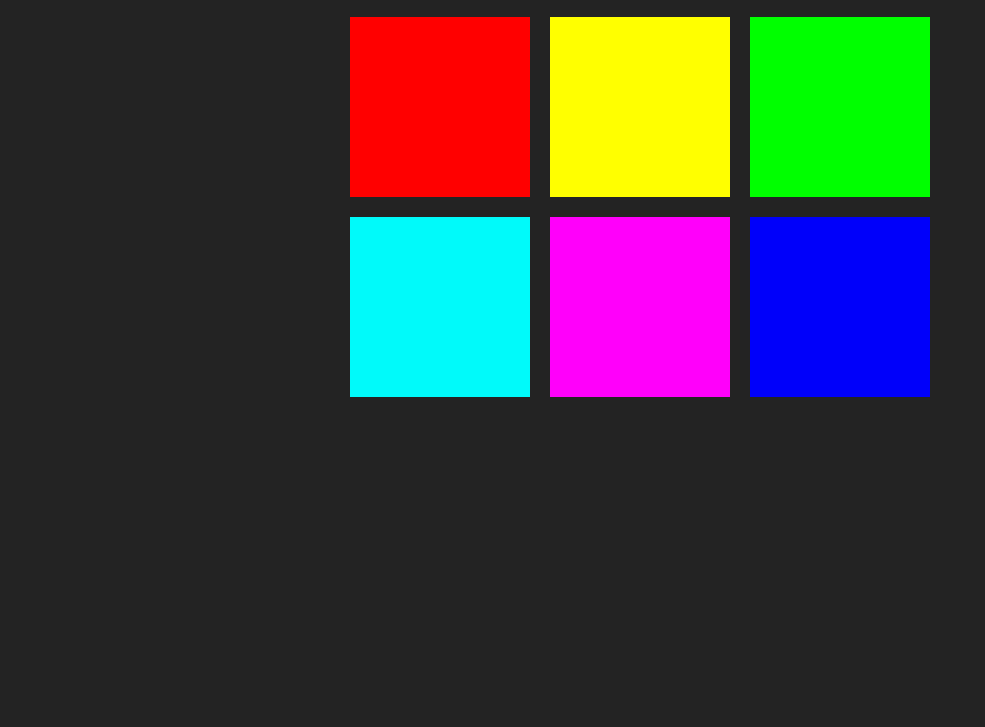
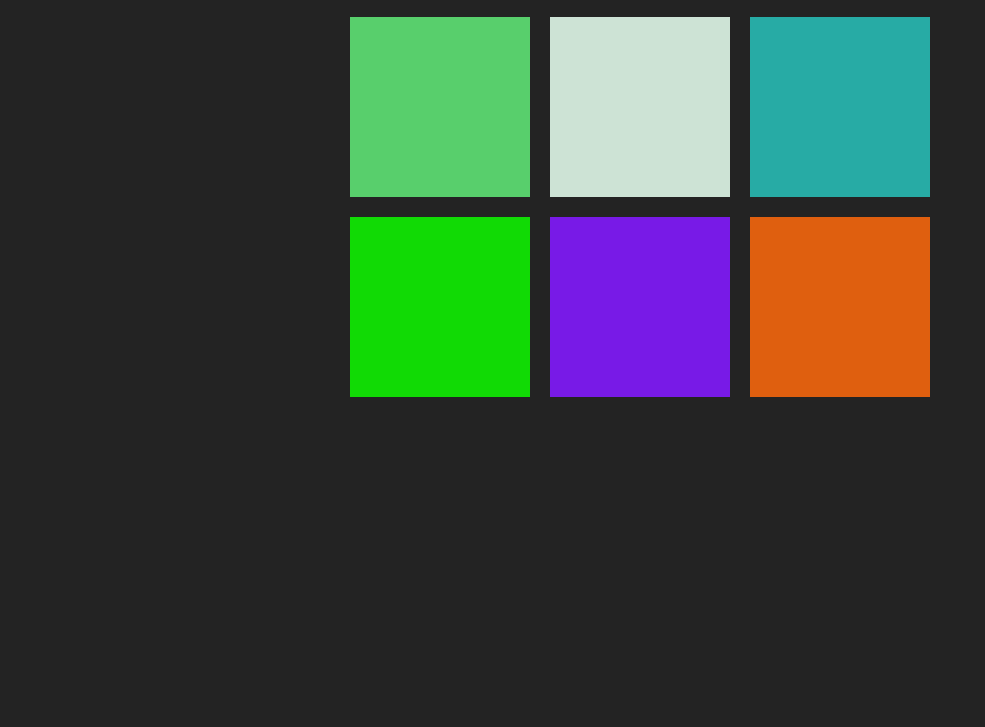
Before and after one commit to yc-98/Web-dev, a plain HTML site: page colorgame/index.html in a window 1280 px wide. Shown: the part 73-800 px from the top of the page, without its empty margins (0-985 px from the left). Drawn offline with Linux system fonts and the light colour scheme.

Commit message:
random color

```diff
--- a/colorgame/colorgame.css
+++ b/colorgame/colorgame.css
@@ -18,3 +18,6 @@ body {
 h1 {
 	color: white;
 }
+#message {
+    color: red;
+}
--- a/colorgame/colorgame.js
+++ b/colorgame/colorgame.js
@@ -1,18 +1,53 @@
-var colors = [
-    "rgb(255, 0, 0)",
-    "rgb(255, 255, 0)",
-    "rgb(0, 255, 0)",
-    "rgb(0, 250, 250)",
-    "rgb(255, 0, 250)",
-    "rgb(0, 0, 250)"
-]
+var colors = generateColors(6);
+var squares = document.querySelectorAll(".square");
+var pickedColor = pickColor();
+var colorDisplay = document.getElementById("colorDisplay");
+var messageDisplay= document.querySelector("#message");
+var h1=document.querySelector("h1");
+colorDisplay.textContent = pickedColor;
 
-var squares = document.querySelectorAll(".square");
-var pickedColor = colors[3];
-var colorDisplay = document.getElementById("colorDisplay");
-colorDisplay.textContent = pickedColor
-for(var i=0;i<squares.length;i++)
+for(var i = 0; i < squares.length; i++){
+	squares[i].style.background = colors[i];
+
+	squares[i].addEventListener("click", function() {
+        var clickedColor = this.style.background;
+		if(clickedColor === pickedColor) {
+            changeColor(pickedColor);
+            messageDisplay.textContent="Correct";
+            h1.style.background=pickedColor;
+		} else {
+            this.style.background="#232323";
+            messageDisplay.textContent="Try Again";
+		}
+	});
+}
+function generateColors(num)
 {
-    squares[i].style.background = colors[i];
+    var arr=[];
+    for(var i=0;i<num;i++)
+    {
+        arr.push(randomColor());
+    }
+    return arr;
 
 }
+function randomColor()
+{
+    var r=Math.floor(Math.random()*256);
+    var g=Math.floor(Math.random()*256);
+    var b=Math.floor(Math.random()*256);
+    return "rgb("+r+", "+g+", "+b+")";
+
+}
+function pickColor()
+{
+    var index=Math.floor(Math.random() * colors.length);
+    return colors[index];
+}
+function changeColor(color)
+{
+    for(var i=0;i<colors.length;i++)
+    {
+        squares[i].style.background=color;
+    }
+}
--- a/colorgame/index.html
+++ b/colorgame/index.html
@@ -8,7 +8,11 @@
 <h1>
 	The Great <span id="colorDisplay">RGB</span> Color Game
 </h1>
+<div>
+    <span id="message">
 
+    </span>
+</div>
 	<div id="container">
 		<div class="square"></div>
 		<div class="square"></div>
```
